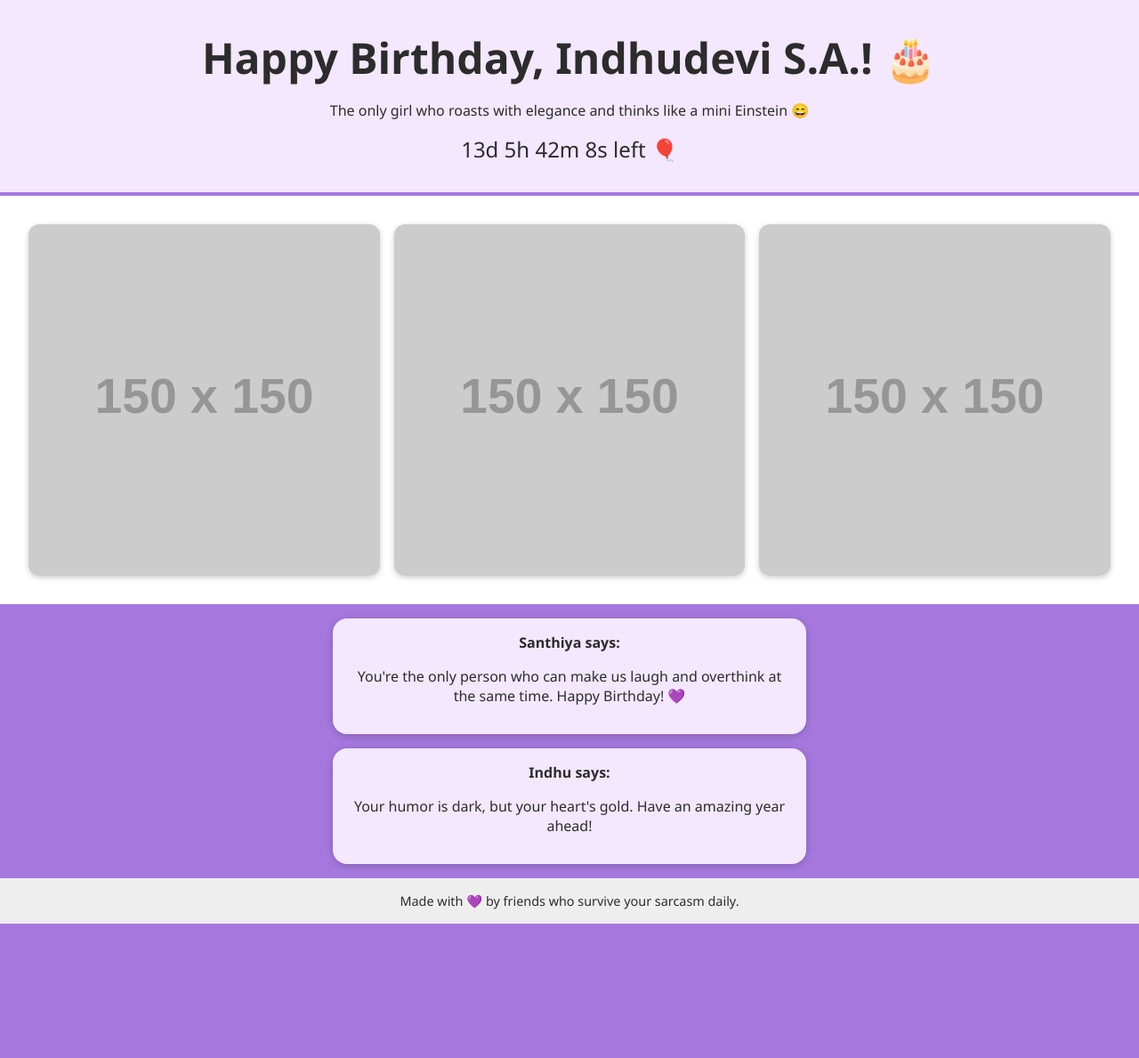
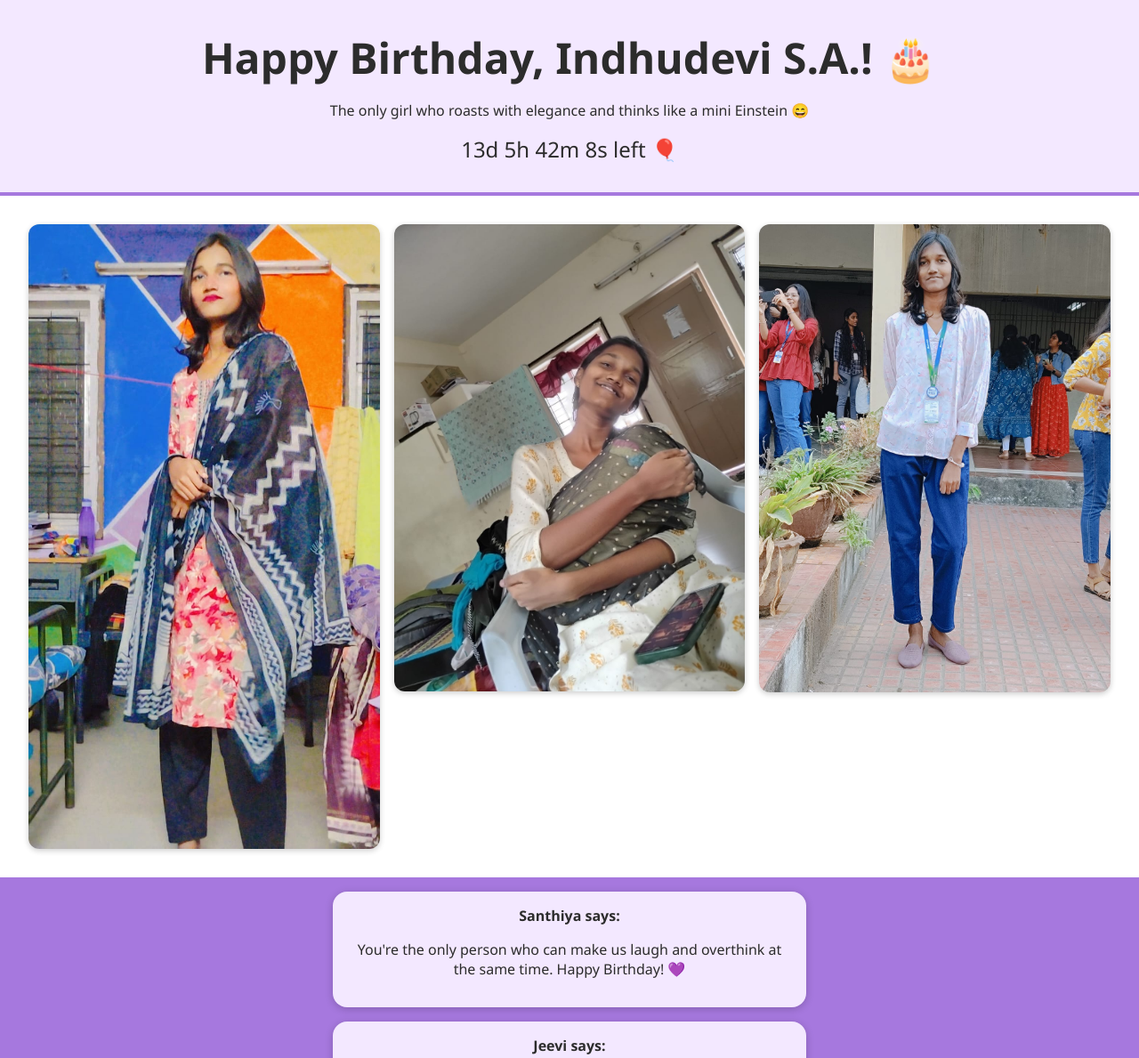
Before and after one commit to Ramprasath-K/birthday-indhudevi, a plain HTML site: page index.html in a window 1280 px wide. Shown: the top 1189 px of the page at 89% size. Before the commit the page ends 1038 px from the top, so only its background shows below. Drawn offline with Linux system fonts and the light colour scheme; placeholder pictures from the web are drawn by us.

Commit message:
Update index.html

```diff
--- a/index.html
+++ b/index.html
@@ -78,9 +78,9 @@
 
   <section class="gallery">
     <!-- Replace the links below with your real image links -->
-    <img src="https://via.placeholder.com/150" alt="Photo 1" />
-    <img src="https://via.placeholder.com/150" alt="Photo 2" />
-    <img src="https://via.placeholder.com/150" alt="Photo 3" />
+    <img src="https://github.com/Ramprasath-K/birthday-indhudevi/blob/main/1.jpg" alt="Photo 1" />
+    <img src="https://github.com/Ramprasath-K/birthday-indhudevi/blob/main/2.jpg" alt="Photo 2" />
+    <img src="https://github.com/Ramprasath-K/birthday-indhudevi/blob/main/3.jpg" alt="Photo 3" />
   </section>
 
   <section id="wishes">
@@ -89,7 +89,7 @@
       <p>You're the only person who can make us laugh and overthink at the same time. Happy Birthday! 💜</p>
     </div>
     <div class="wish-card">
-      <strong>Indhu says:</strong>
+      <strong>Jeevi says:</strong>
       <p>Your humor is dark, but your heart's gold. Have an amazing year ahead!</p>
     </div>
   </section>
```
